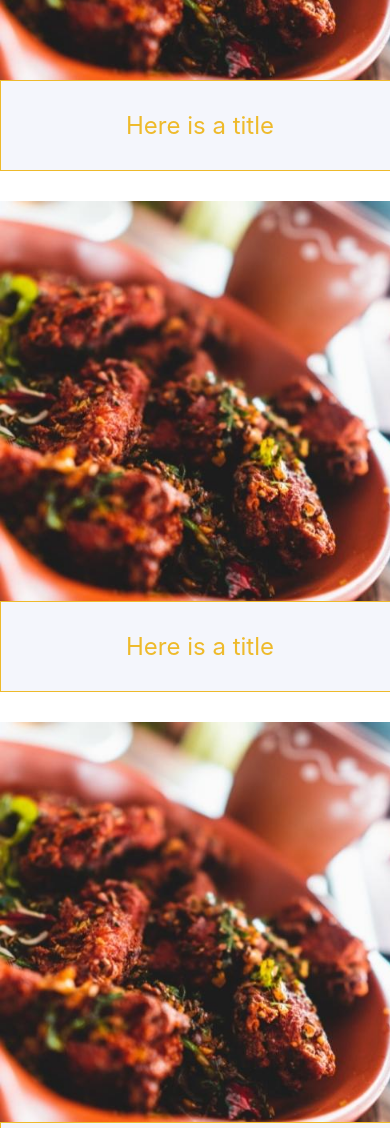
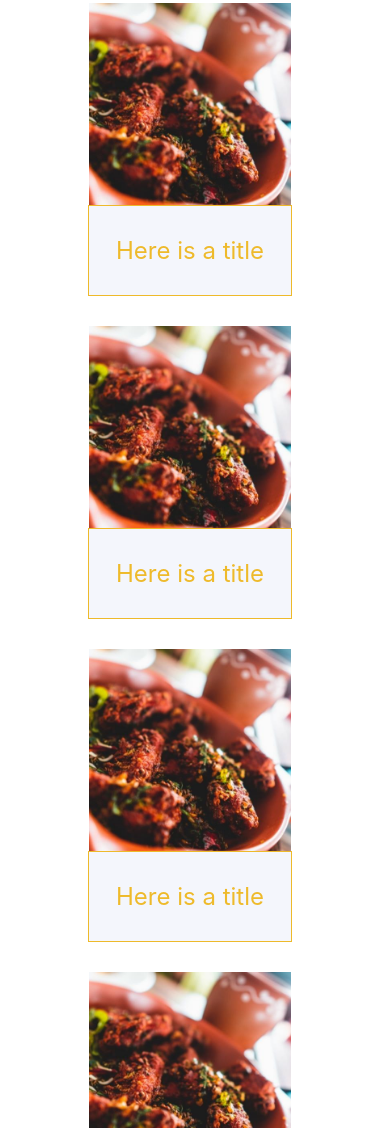
Before and after one commit to tb1995/Ctrlb-React-Component-Library, a Svelte app: page / in a window 390 px wide. Shown: the part 872-2000 px from the top of the page. Built offline with nearby package versions, Linux system fonts and the light colour scheme.

Commit message:
Responsive grid component added

```diff
--- a/src/App.svelte
+++ b/src/App.svelte
@@ -4,13 +4,55 @@ import HeroHalfscreen from "./Components/Hero-Halfscreen.svelte";
 import Info_1 from "./Components/Info-1.svelte";
 import GridThreeColumns from "./Components/Product-Grid/Grid-Three-Columns/Grid-Three-Columns.svelte";
 import { Tabs, TabList, TabPanel, Tab } from './Components/Tabs/tabs';
+import ResponsiveGrid from "./Components/Product-Grid/Responsive-Grid.svelte";
 
 
 	export let name;
+	export let array = [
+    {
+        title: "Here is a title",
+        imgUrl: "/img/icon.jpg"
+    },
+    {
+        title: "Here is a title",
+        imgUrl: "/img/icon.jpg"
+    },
+    {
+        title: "Here is a title",
+        imgUrl: "/img/icon.jpg"
+    },
+    {
+        title: "Here is a title",
+        imgUrl: "/img/icon.jpg"
+    },
+    {
+        title: "Here is a title",
+        imgUrl: "/img/icon.jpg"
+	},
+	{
+        title: "Here is a title",
+        imgUrl: "/img/icon.jpg"
+    },
+    {
+        title: "Here is a title",
+        imgUrl: "/img/icon.jpg"
+    },
+    {
+        title: "Here is a title",
+        imgUrl: "/img/icon.jpg"
+    },
+]
+
+let fourColumns = 4;
 </script>
 
 <HeroHalfscreen></HeroHalfscreen>
-<GridThreeColumns></GridThreeColumns>
+<ResponsiveGrid
+		array = {array}
+		numberOfColumns = {7}
+		objWidth={"200px"}
+		gridWidth={"100%"}
+	/>
 <Tabs>
 	<TabList>
 		<Tab>one</Tab>
--- /dev/null
+++ b/src/Components/Product-Grid/Responsive-Grid.svelte
@@ -0,0 +1,112 @@
+<script>
+
+
+    	import { beforeUpdate, afterUpdate } from 'svelte';
+
+export let array;
+export let numberOfColumns;
+export let objWidth;
+export let gridWidth;
+
+numberOfColumns += 1;
+let flexWidth = (100 / numberOfColumns) + "%";
+
+
+//         if(array.length % 4 === 2) {
+//             console.log("Here");
+//     array.push({
+//         title: "ThisIsInvisible123",
+//         imgUrl: "/img/icon.jpg",
+//         invisible: true
+//     })
+//     console.log("Array length: " + array.length)
+// } else if(array.length % 3 === 1) {
+//     for(let i=0; i<2; i++) {
+//         console.log("Here " + i);
+//         array.push({
+//         title: "ThisIsInvisible123",
+//         imgUrl: "/img/icon.jpg",
+//         invisible: true
+//     })
+//     }
+// }
+
+	beforeUpdate(() => {
+
+    let remainder = array.length % numberOfColumns;
+
+    for(let i = 0; i < (numberOfColumns - remainder); i++) {
+        console.log("Here " + i);
+        array.push({
+        title: "ThisIsInvisible123",
+        imgUrl: "/img/icon.jpg",
+        invisible: true
+    })
+    }
+
+    })
+
+
+</script>
+
+<div class="grid-container" style="width: {gridWidth}">
+    {#each array as obj}
+<div class="obj {obj.title === 'ThisIsInvisible123' ? 'invisible-obj' : ''}" style="flex: 0 1 {flexWidth}">
+<img src="{obj.imgUrl}" alt="" class="obj-img" style="width: {gridWidth}; height: {gridWidth}">
+            <div class="text-container" style="width: {gridWidth}">
+            <p class="title">{obj.title}</p>
+            </div>
+        </div>
+    {/each}
+</div>
+
+
+<style type="text/scss">
+@import './public/scss/theme.scss';
+@import './public/scss/breakpoints.scss';
+
+    $column-width: 300px;
+
+    .grid-container {
+        display: flex;
+        flex-wrap: wrap;
+        margin: 50px auto;
+        justify-content: space-evenly;
+    }
+    .obj {
+        flex: 0 1 25%;
+        display: flex;
+        flex-direction: column;
+        justify-content: center;
+        align-items: center;
+        margin-top: 30px;
+        margin-right: 10px;
+    }
+
+    .invisible-obj {
+        height: 0;
+        visibility: hidden;
+    }
+
+    .text-container {
+        display: flex;
+        align-items: center;
+        justify-content: center;
+        background-color: $light-grey;
+        border: 1px solid $primary;
+        min-width: 200px;
+    }
+
+    .obj-img {
+        // width: $column-width;
+        // height: $column-width;
+        min-width: 200px;
+        min-height: 200px;
+    }
+
+    .title {
+        color: $primary;
+        margin-top: 30px;
+    }
+
+</style>
```
Also changed, not shown: 3 other files.
